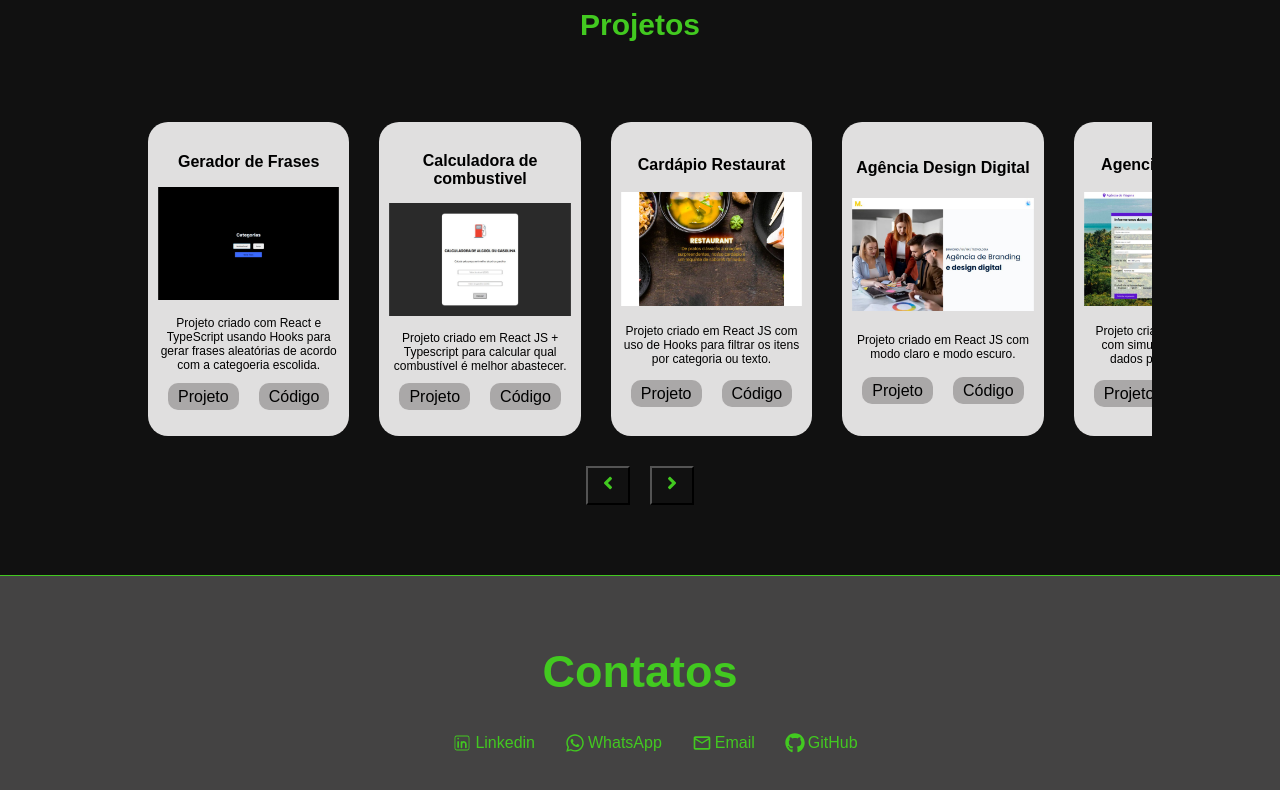
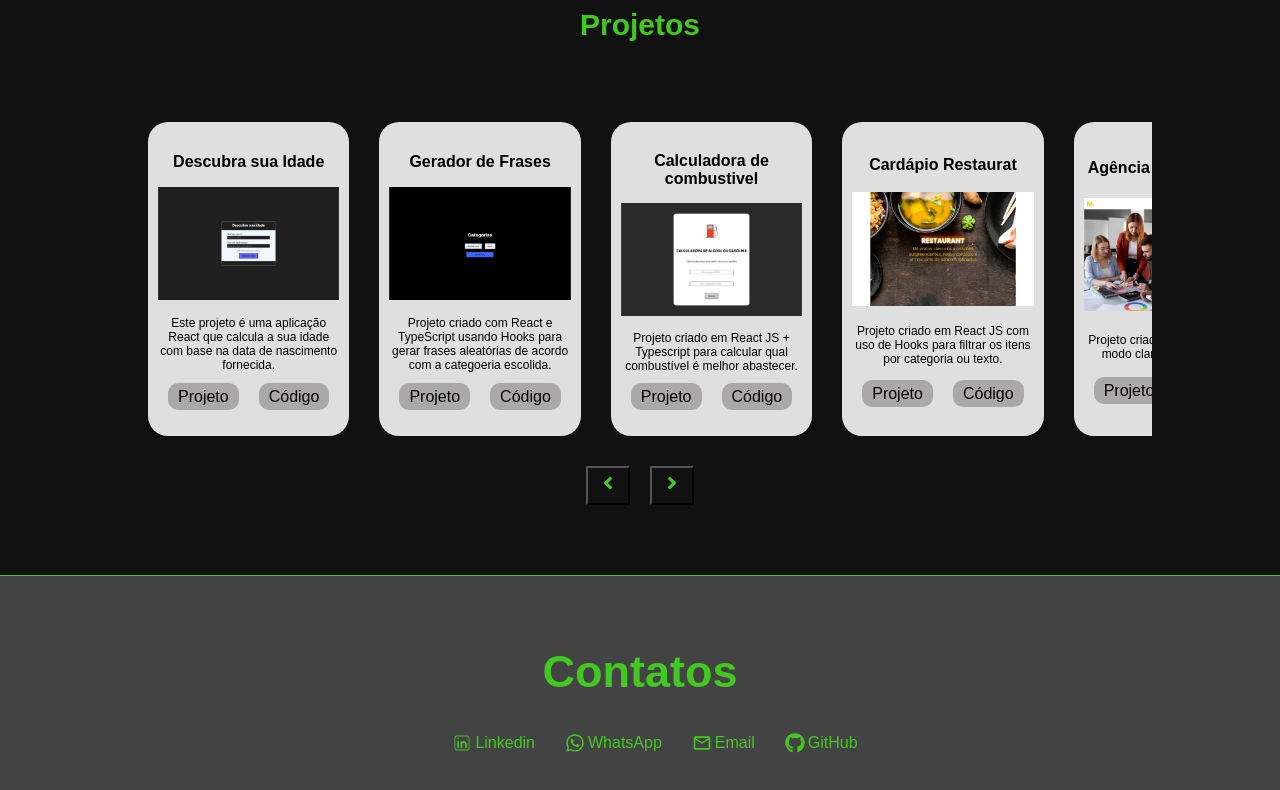
Before and after one commit to mtrodrigo/portifolio, a React (Vite) app: page / in a window 1280 px wide. Shown: the part 1420-2210 px from the top of the page. Built offline with nearby package versions, Linux system fonts and the light colour scheme.

Commit message:
add: novo projeto e atualização no componente rodapé

```diff
--- a/src/components/rodape/Rodape.module.css
+++ b/src/components/rodape/Rodape.module.css
@@ -22,6 +22,8 @@
     font-size: 20px;
 }
 .links_container a{
+    display: flex;
+    align-items: center;
     text-decoration: none;
     color: #42C920;
 }
--- a/src/components/rodape/Rodape.tsx
+++ b/src/components/rodape/Rodape.tsx
@@ -13,10 +13,10 @@ function Rodape() {
             <h2>Contatos</h2>
         </section>
         <section className={styles.links_container}>
-            <span><CiLinkedin/></span><a href="https://www.linkedin.com/in/rodrigo-marques-tavares-9482b4226/" target="_blanck">Linkedin</a>
-            <span><FaWhatsapp/></span><a href="https://wa.me/5535984061841" target="_blanck">WhatsApp</a>
-            <span><MdOutlineEmail/></span><a href="mailto:rodrigour@gmail.com" target="_blanck">Email</a>
-            <span><FaGithub/></span><a href="https://github.com/mtrodrigo" target="_blanck">GitHub</a>
+            <a href="https://www.linkedin.com/in/rodrigo-marques-tavares-9482b4226/" target="_blanck"><span><CiLinkedin/></span>Linkedin</a>
+            <a href="https://wa.me/5535984061841" target="_blanck"><span><FaWhatsapp/></span>WhatsApp</a>
+            <a href="mailto:rodrigour@gmail.com" target="_blanck"> <span><MdOutlineEmail/></span>Email</a>
+            <a href="https://github.com/mtrodrigo" target="_blanck"><span><FaGithub/></span>GitHub</a>
         </section>
         <section className={styles.tecno_container}>
             <div className={styles.tecno_text}>
--- a/src/data/projeto.ts
+++ b/src/data/projeto.ts
@@ -1,38 +1,46 @@
-import agencia from '/img/agencia.png'
-import agenciaViagem from '/img/agencia_viagem.png'
-import cardapio from '/img/cardapio_restaurant.png'
-import calculadora from '/img/calculadora.png'
-import frases from '/img/frases.png'
+import Agencia from '/img/agencia.png'
+import AgenciaViagem from '/img/agencia_viagem.png'
+import Cardapio from '/img/cardapio_restaurant.png'
+import Calculadora from '/img/calculadora.png'
+import Frases from '/img/frases.png'
+import Idade from '/img/idade.png'
 
 const colProjetos = [
+    {
+        nome: "Descubra sua Idade",
+        site: "https://descubra-sua-idade-pink.vercel.app/",
+        codigo: "https://github.com/mtrodrigo/descubraSuaIdade.git",
+        image: Idade,
+        descricao: "Este projeto é uma aplicação React que calcula a sua idade com base na data de nascimento fornecida."},
     {
         nome: "Gerador de Frases",
         site: "https://frases-zeta.vercel.app/",
         codigo: "https://github.com/mtrodrigo/frases.git",
-        image: frases,
+        image: Frases,
         descricao: "Projeto criado com React e TypeScript usando Hooks para gerar frases aleatórias de acordo com a categoeria escolida."},
     {
         nome: "Calculadora de combustivel",
         site: "https://calculadora-combustivel-woad.vercel.app/",
         codigo: "https://github.com/mtrodrigo/calculadora-combustivel.git",
-        image: calculadora,
+        image: Calculadora,
         descricao: "Projeto criado em React JS + Typescript para calcular qual combustível é melhor abastecer."},
     {
         nome: "Cardápio Restaurat",
         site: "https://cardapio-restaurant-five.vercel.app/",
         codigo: "https://github.com/mtrodrigo/cardapio-restaurant.git",
-        image: cardapio, descricao: "Projeto criado em React JS com uso de Hooks para filtrar os itens por categoria ou texto."},
+        image: Cardapio,
+        descricao: "Projeto criado em React JS com uso de Hooks para filtrar os itens por categoria ou texto."},
     {
         nome: "Agência Design Digital",
         site: "https://agencia-design-m.vercel.app/",
         codigo: "https://github.com/mtrodrigo/agencia_design_M.git",
-        image: agencia,
+        image: Agencia,
         descricao:"Projeto criado em React JS com modo claro e modo escuro."},
     {
         nome: "Agencia de Viagem",
         site: "https://agencia-de-viagens-tau-two.vercel.app/",
         codigo: "https://github.com/mtrodrigo/Agencia-de-Viagens.git",
-        image: agenciaViagem,
+        image: AgenciaViagem,
         descricao: "Projeto criado e HTML e CSS com simulação de envio de dados para um servidor."},
 ]
 export default colProjetos
```
Also changed, not shown: public/img/idade.png (added).
